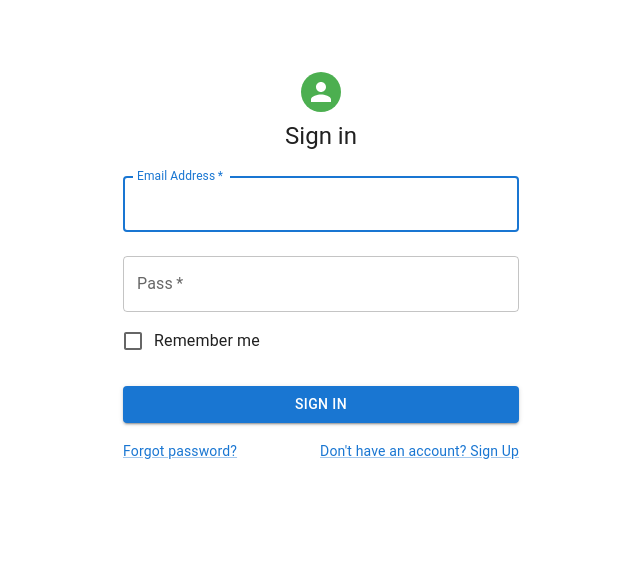
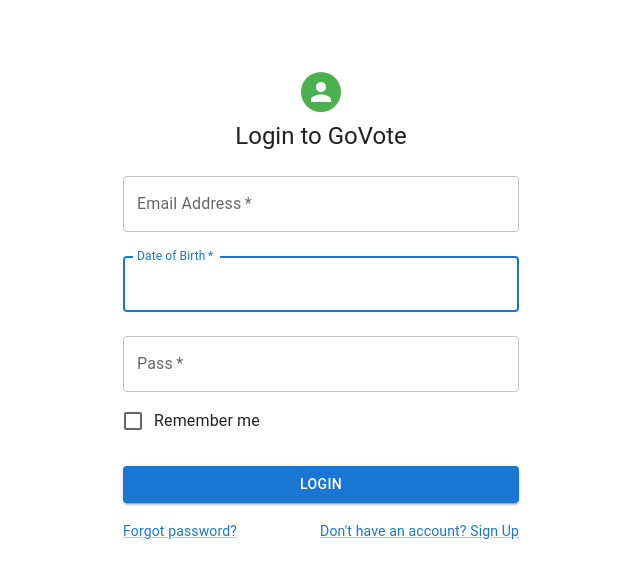
Before and after one commit to johnnylayson543/Major-Group-Project---GoVote-E-Voting-Web-App, a Next.js app: page / in a window 1280 px wide. Shown: the top 578 px of the page, without its empty margins (319-959 px from the left). Built offline with nearby package versions, Linux system fonts and the light colour scheme.

Commit message:
Made edits on the login and register page
- Corrected some mistakes on the GoVote register page on the id part.
- Edited the GoVote login page which includes adding the Date of Birth.

```diff
--- a/src/app/page.js
+++ b/src/app/page.js
@@ -39,7 +39,7 @@
 
     } else {
 
-      console.log("not valid  ")
+      console.log("login is not valid!")
     }
   }
 
@@ -51,7 +51,7 @@
   */
 	const handleSubmit = (event) => {
 
-		console.log("handling submit");
+		console.log("handling login submit");
 
 
     event.preventDefault();
@@ -60,18 +60,20 @@
 
 
     let email = data.get('email')
+    let dateofbirth = data.get('dateofbirth')
 		let pass = data.get('pass')
 
     console.log("Sent email:" + email)
+    console.log("Sent date of birth:" + dateofbirth)
     console.log("Sent pass:" + pass)
 
 
-    runDBCallAsync(`http://localhost:3000/api/login?email=${email}&pass=${pass}`)
+    runDBCallAsync(`http://localhost:3000/api/login?email=${email}&dateofbirth=${dateofbirth}&pass=${pass}`)
 
 
 
 
-  }; // end handler
+  }; // end login submit handler
 
 
 
@@ -106,7 +108,7 @@
 
         </Avatar>
         <Typography component="h1" variant="h5">
-          Sign in
+          Login to GoVote
         </Typography>
         <Box component="form" onSubmit={handleSubmit} noValidate sx={{ mt: 1 }}>
           <TextField
@@ -117,6 +119,16 @@
             label="Email Address"
             name="email"
             autoComplete="email"
+            autoFocus
+          />
+          <TextField
+            margin="normal"
+            required
+            fullWidth
+            id="dateofbirth"
+            label="Date of Birth"
+            name="dateofbirth"
+            autoComplete="date-of-birth"
             autoFocus
           />
           <TextField
@@ -139,7 +151,7 @@
             variant="contained"
             sx={{ mt: 3, mb: 2 }}
           >
-            Sign In
+            Login
           </Button>
 
 
```
Also changed, not shown: src/app/register/page.js (+6 -6 lines).
